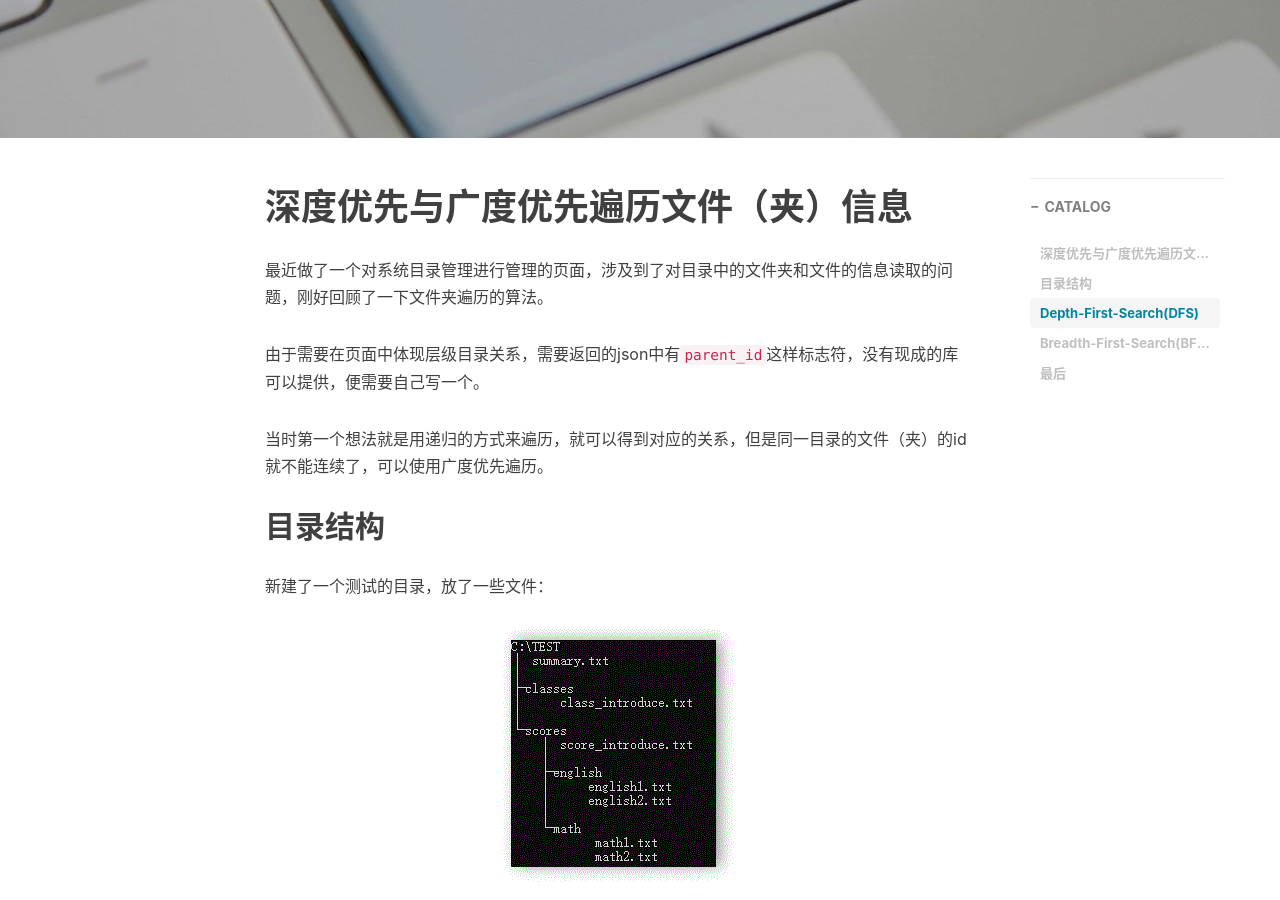
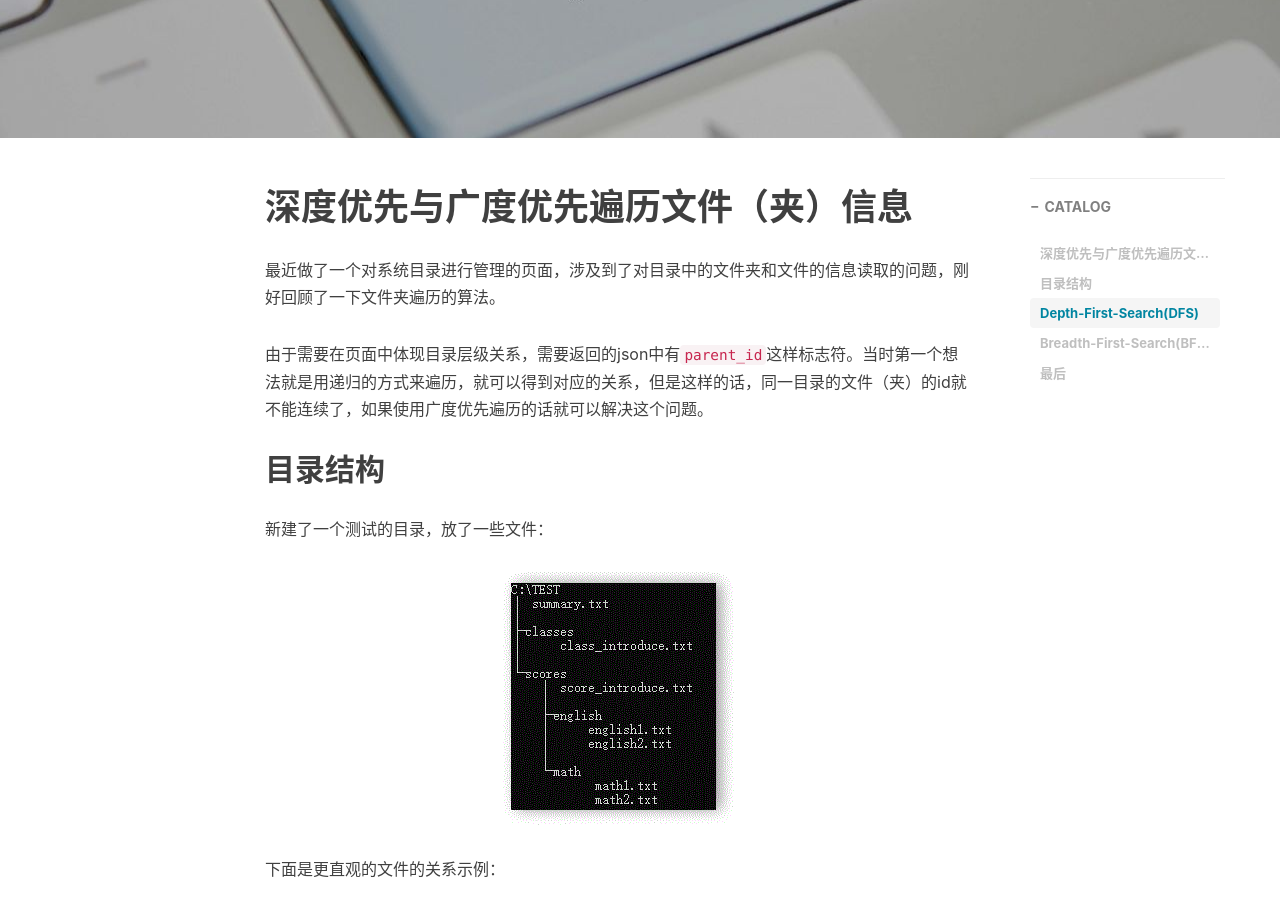
Before and after one commit to bearfly1990/bearfly.github.io, a Jekyll site: the page built from _posts/2021/07/2021-07-04-folder-tree.md, in a window 1280 px wide and 900 px high, scrolled down 385 px. Built offline with Jekyll 4.4.1, drawn with Linux system fonts in a browser that asks for light colours; nearby versions of some CDN libraries; comment, search, counter and statistics services are not loaded.

Commit message:
fix folder tree DFS BFS

```diff
--- a/_posts/2021/07/2021-07-04-folder-tree.md
+++ b/_posts/2021/07/2021-07-04-folder-tree.md
@@ -13,11 +13,9 @@ tags:
 
 # 深度优先与广度优先遍历文件（夹）信息
 
-最近做了一个对系统目录管理进行管理的页面，涉及到了对目录中的文件夹和文件的信息读取的问题，刚好回顾了一下文件夹遍历的算法。
+最近做了一个对系统目录进行管理的页面，涉及到了对目录中的文件夹和文件的信息读取的问题，刚好回顾了一下文件夹遍历的算法。
 
-由于需要在页面中体现层级目录关系，需要返回的json中有`parent_id`这样标志符，没有现成的库可以提供，便需要自己写一个。
-
-当时第一个想法就是用递归的方式来遍历，就可以得到对应的关系，但是同一目录的文件（夹）的id就不能连续了，可以使用广度优先遍历。
+由于需要在页面中体现目录层级关系，需要返回的json中有`parent_id`这样标志符。当时第一个想法就是用递归的方式来遍历，就可以得到对应的关系，但是这样的话，同一目录的文件（夹）的id就不能连续了，如果使用广度优先遍历的话就可以解决这个问题。
 
 ## 目录结构
 新建了一个测试的目录，放了一些文件：
```
